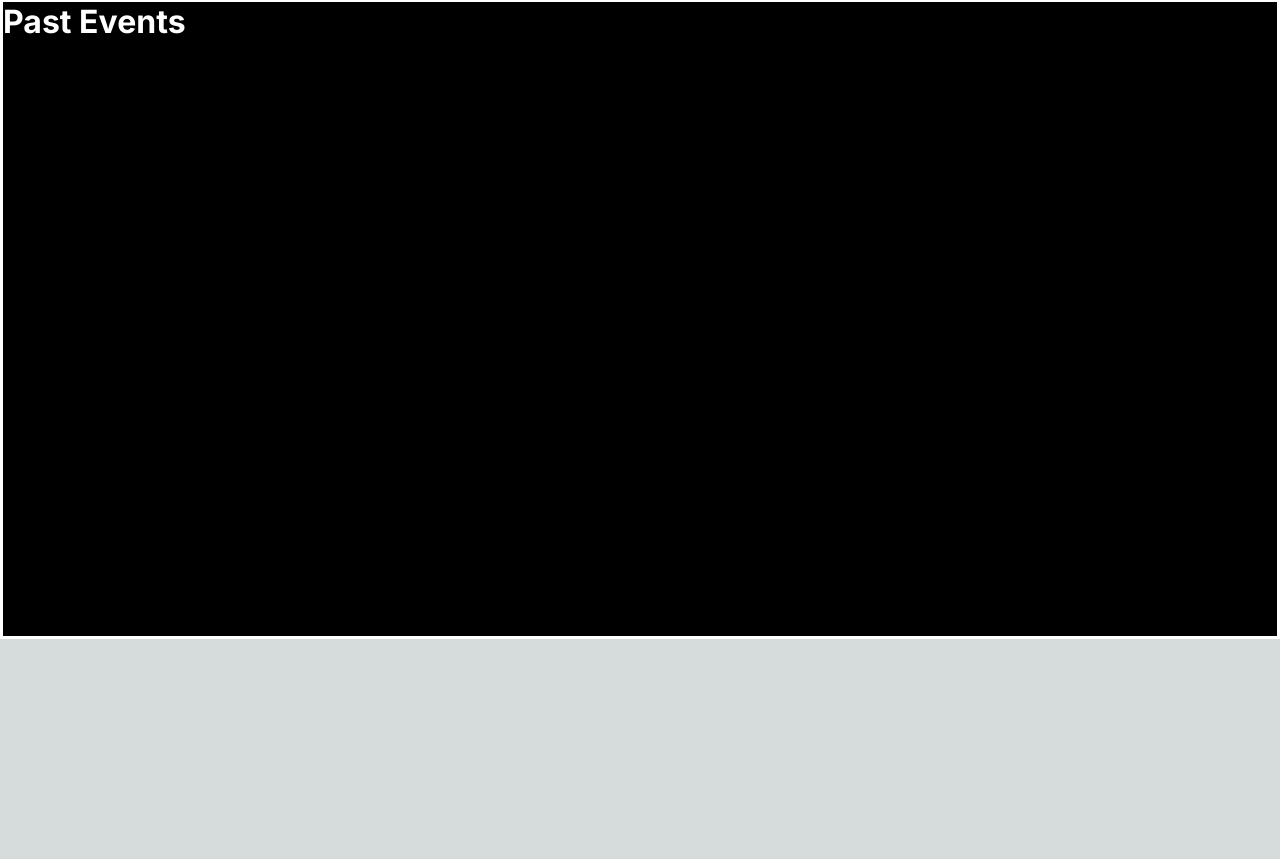
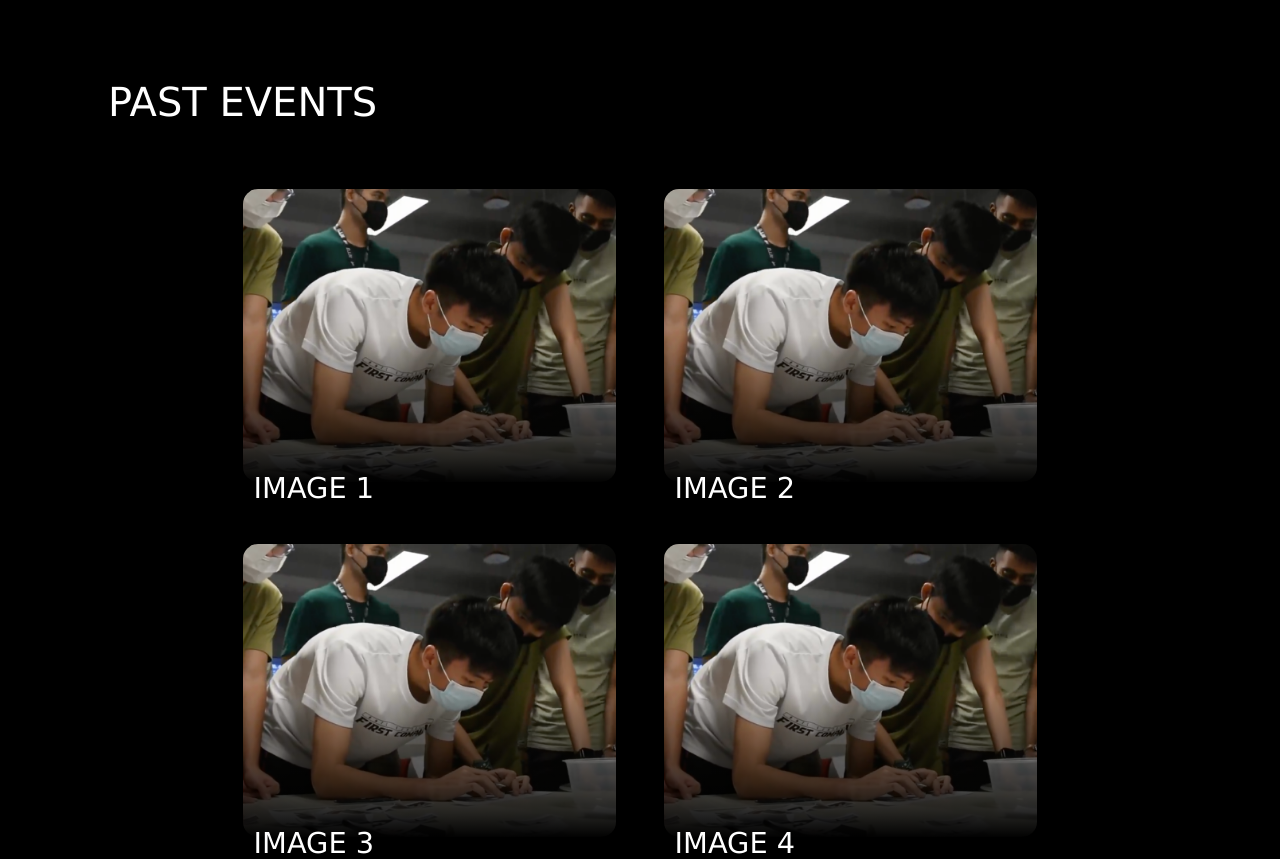
Before and after one commit to victorlim12/Enitio2023-web-dashboard, a Next.js app: page / in a window 1280 px wide. Shown: the part 721-1580 px from the top of the page. Before the commit the page ends 1360 px from the top, so only its background shows below. Built offline with nearby package versions, Linux system fonts and the light colour scheme.

Commit message:
image box

```diff
--- a/src/app/Components/pastEvents.tsx
+++ b/src/app/Components/pastEvents.tsx
@@ -1,9 +1,53 @@
+import Image from 'next/image'
 import styles from '../page.module.css'
+
+
+const data = [
+    {
+        title: "Image 1",
+        url: '/enitio_2022.png',
+    },
+    {
+        title: "Image 2",
+        url: '/enitio_2022.png',
+    },
+    {
+        title: "Image 3",
+        url: '/enitio_2022.png',
+    },
+    {
+        title: "Image 4",
+        url: '/enitio_2022.png',
+    },
+    {
+        title: "Image 5",
+        url: '/enitio_2022.png',
+    },
+    {
+        title: "Image 6",
+        url: '/ntu_logo.jpeg',
+    },
+];
 
 export default function PastEvents() {
   return (
     <main className={styles.past_events}>
-        <h1>Past Events</h1>
+        <div className={styles.past_events__header}>
+            <p> PAST EVENTS </p>
+        </div>
+        <div className={styles.past_events__picture_grid}>
+        {data.map((item, index) => (
+          <div key={index}>
+            <div className={styles.past_events__imagebox}>
+                <div
+                    className={styles.past_events__image}
+                    style = {{background: `linear-gradient(0deg, rgba(0, 0, 0, 0.99) 0%, rgba(0, 0, 0, 0) 50%), url(${item.url})`, backgroundSize: 'cover', backgroundPosition: 'center'}}
+                    />
+                <p className={styles.past_events__image_title}>{item.title}</p>
+            </div>
+          </div>
+        ))}
+        </div>
     </main>
   )
 }
--- a/src/app/page.module.css
+++ b/src/app/page.module.css
@@ -23,10 +23,57 @@
 
 .past_events{
   color: #ffffff;
-  border: solid white;
   width: 100vw;
-  height: 80vh;
+  padding: 5em;
 }
+
+.past_events__header{
+  margin-top: 0em;
+  margin-bottom: 1em;
+  margin-left: 0.7em;
+  font-family: "Verdana";
+  font-weight: 300;
+  font-size: 2.5em;
+}
+
+.past_events__picture_grid{
+  display: flex;
+  flex-wrap: wrap;
+  align-items: center;
+  justify-content: center;
+}
+
+.past_events__imagebox{
+  transition: transform .5s ease-in-out;
+}
+
+.past_events__imagebox:hover{
+  transform: scale(1.1);
+}
+
+.past_events__image{
+  object-fit: contain;
+  margin: 1.5em;
+  border-radius: 15px;
+  background-position: center center;
+  background-repeat: no-repeat;
+  width: 373px;
+  height: 293px;
+}
+
+
+
+.past_events__image_title{
+  color: white;
+  font-family: "Verdana";
+  font-size: 1.8em;
+  font-weight: 300;
+  text-transform: uppercase;
+  margin-left: 1.2em;
+  margin-top: -1.2em;
+  margin-bottom: 0.5em;
+}
+
 
 
 
```
